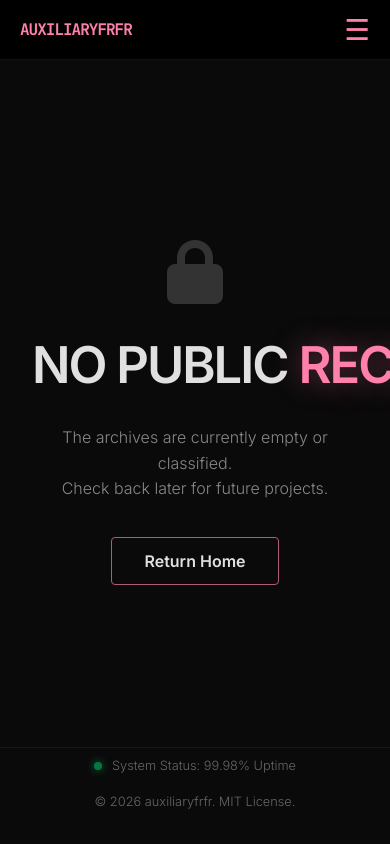
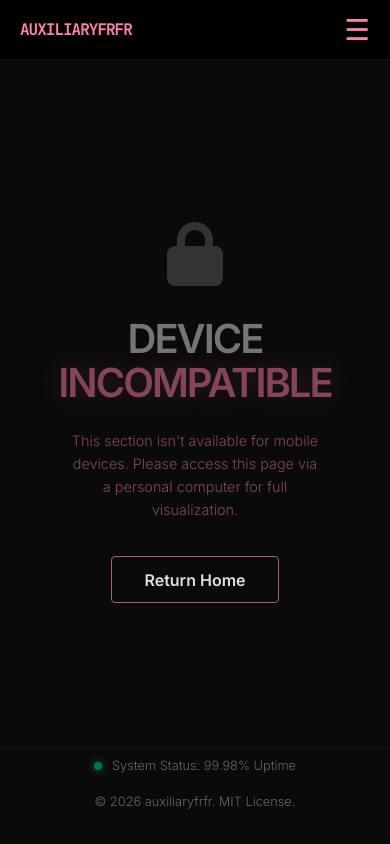
Before and after one commit to auxiliaryfrfr/auxiliaryfrfr.github.io, a plain HTML site: page projects/index.html in a window 390 px wide. Drawn offline with Linux system fonts and the light colour scheme.

Commit message:
Projects Mobile Fix

```diff
--- a/css/style.css
+++ b/css/style.css
@@ -1075,3 +1075,42 @@ body {
         margin-bottom: 1.5rem !important;
         padding-bottom: 1rem !important;
     }
+
+
+.desktop-only-msg { display: block; }
+.mobile-only-msg { display: none; }
+
+
+@media (max-width: 768px) {
+
+    .desktop-only-msg {
+        display: none !important;
+    }
+
+    .mobile-only-msg {
+        display: block !important;
+        animation: pulse 2s infinite;
+    }
+
+    .mobile-only-msg h1 {
+        font-size: 10vw !important;
+        line-height: 1.1 !important;
+        white-space: nowrap !important;
+    }
+
+    .mobile-only-msg p {
+        font-size: 0.9rem !important;
+        padding: 0 20px !important;
+        margin-top: 1rem !important;
+        color: #ff80ab !important;
+    }
+}
+    .mobile-only-msg .section-title {
+        white-space: normal !important;
+
+        font-size: 2.5rem !important;
+
+        text-align: center !important;
+        line-height: 1.1 !important;
+        width: 100% !important;
+    }
--- a/projects/index.html
+++ b/projects/index.html
@@ -37,12 +37,24 @@
     <div class="empty-icon">
         <i class="fas fa-lock"></i>
     </div>
+
+    <div class="desktop-only-msg">
         <h2 class="section-title">NO PUBLIC <span class="pink-glow">RECORDS</span></h2>
-            <p style="color: #888; max-width: 400px; line-height: 1.6;">
+        <p style="color: #888; max-width: 400px; line-height: 1.6; margin: 1rem auto;">
     The archives are currently empty or classified.
     <br>
     Check back later for future projects.
 </p>
+    </div>
+
+    <div class="mobile-only-msg">
+        <h2 class="section-title">DEVICE <span class="pink-glow">INCOMPATIBLE</span></h2>
+        <p style="color: #ff80ab; max-width: 90%; margin: 0 auto; line-height: 1.6;">
+            This section isn't available for mobile devices.
+            Please access this page via a personal computer for full visualization.
+        </p>
+    </div>
+
     <br>
     <a href="../index.html" class="btn btn-secondary">Return Home</a>
 </section>
```
Lines whose indentation alone changed are shown as unchanged.
